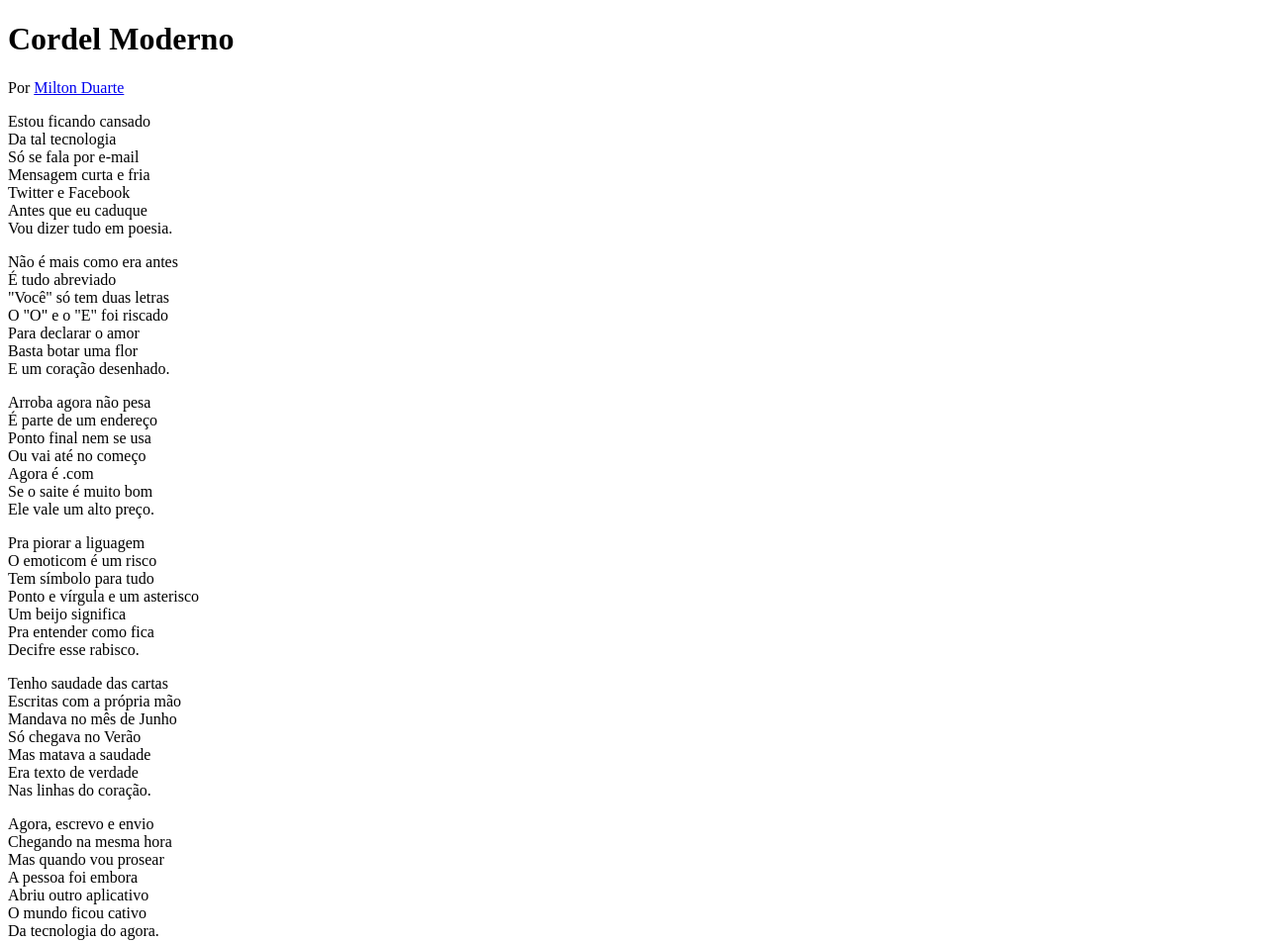
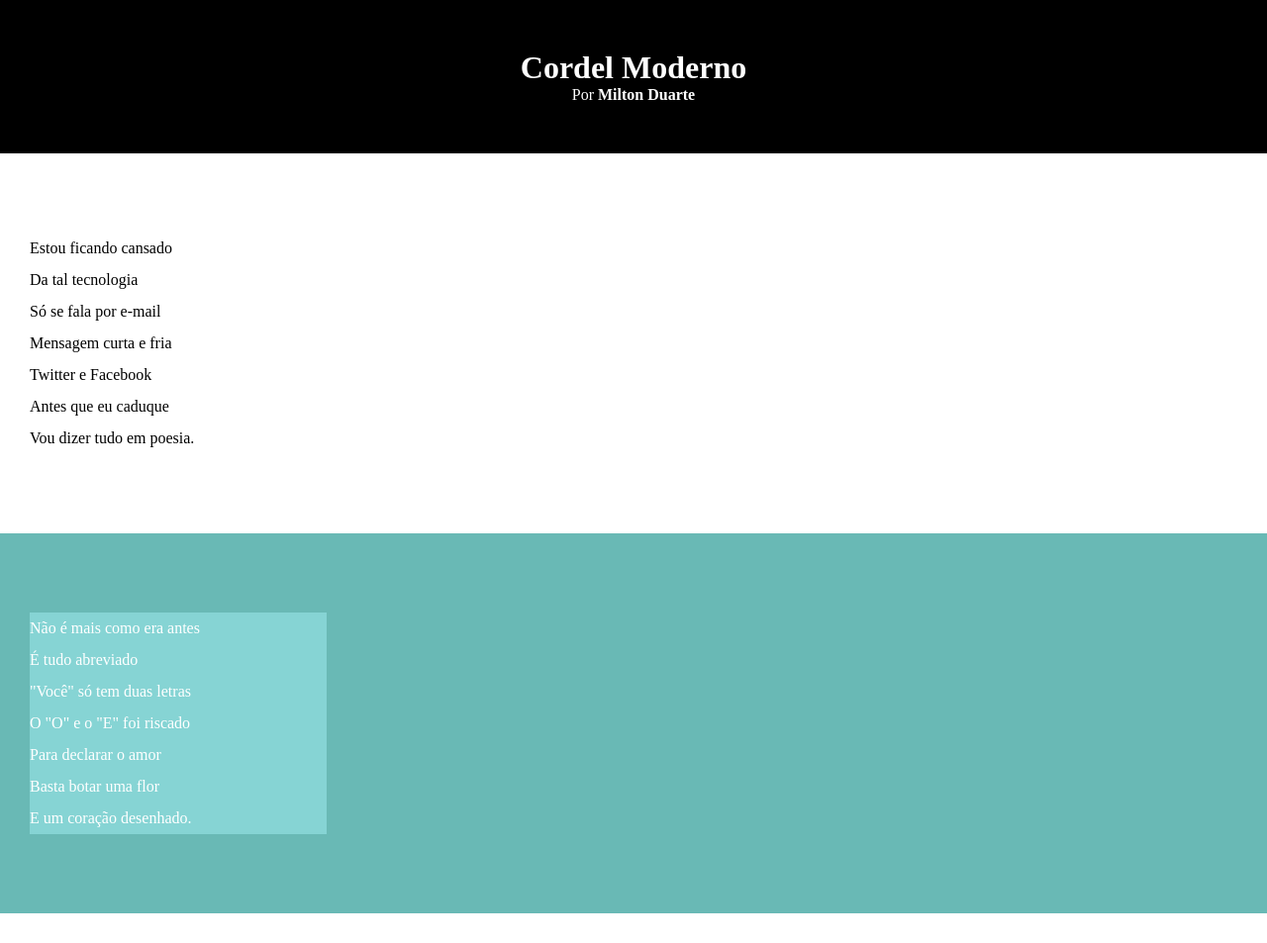
Before and after one commit to Natalia-de-Andrade/desafios, a plain HTML site: page desafio-12/index.html in a window 1280 px wide. Shown: the top 953 px of the page at 99% size. Drawn offline with Linux system fonts and the light colour scheme.

Commit message:
atualizei estilos dos textos e blocos

```diff
--- a/desafio-12/estilo/style.css
+++ b/desafio-12/estilo/style.css
@@ -1 +1,79 @@
 @charset "UTF-8";
+
+* {
+    margin: 0px;
+    padding: 0px;
+}
+
+html, body {
+    min-height: 100vh;
+    background-color: darkgray;
+}
+
+header {
+    background-color: black;
+    color: white;
+    text-align: center;
+}
+
+header h1 {
+    padding-top: 50px;
+
+}
+
+header > p {
+    padding-bottom: 50px;
+
+}
+
+header a, footer a {
+    color: white;
+    text-decoration: none;
+    font-weight: bolder;
+
+}
+
+header a:hover, footer a:hover {
+    text-decoration: underline;
+}
+
+section {
+    padding-top: 10vh;
+    padding-bottom: 10vh;
+    line-height: 2em;
+    padding-left: 30px;
+
+
+}
+
+section.normal {
+    background-color: white;
+    color: black;
+
+
+}
+
+section.imagem {
+    background-color: rgba(66, 196, 189, 0.616);
+    color: white;
+
+}
+
+section.imagem > p {
+    background-color: rgba(160, 237, 240, 0.534);
+    width: 300px;
+
+
+
+}
+
+
+}
+
+footer {
+    background-color: black;
+    color: white;
+    text-align: center;
+    padding: 10px;
+
+}
--- a/desafio-12/index.html
+++ b/desafio-12/index.html
@@ -10,11 +10,11 @@
 <body>
     <header>
         <h1>Cordel Moderno</h1>
-        Por <a href="https://www.recantodasletras.com.br/poesias/3186743" target="_blank">Milton Duarte</a>
+        <p>Por <a href="https://www.recantodasletras.com.br/poesias/3186743" target="_blank">Milton Duarte</a></p>
 
     </header>
 
-    <section>
+    <section class="normal">
         <p>
             Estou ficando cansado<br>
             Da tal tecnologia<br>
@@ -27,7 +27,7 @@
     </section>
 
 
-    <section>
+    <section class="imagem">
         <p>
             Não é mais como era antes<br>
             É tudo abreviado<br>
@@ -40,7 +40,7 @@
 
     </section>
 
-    <section>
+    <section class="normal">
         <p>
             Arroba agora não pesa<br>
             É parte de um endereço<br>
@@ -63,7 +63,7 @@
     </section>
 
 
-    <section>
+    <section class="imagem">
 
         <p>
             Tenho saudade das cartas<br>
@@ -78,7 +78,7 @@
 
 
 
-    <section>
+    <section class="normal">
         <p>
             Agora, escrevo e envio<br>
             Chegando na mesma hora<br>
```
